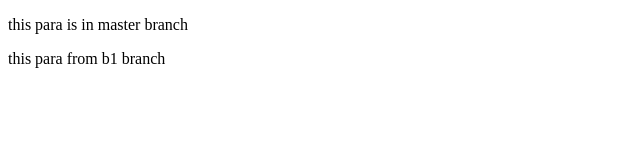
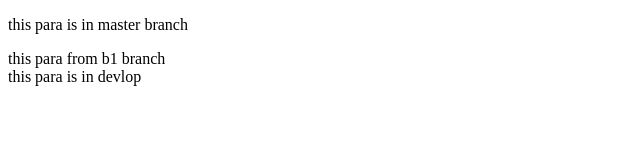
Before and after one commit to dbelsare/demo, a plain HTML site: page index.html in a window 1280 px wide. Shown: the whole page, without its empty margins (0-640 px from the left). Drawn offline with Linux system fonts and the light colour scheme.

Commit message:
index.html devlop branch added

```diff
--- a/index.html
+++ b/index.html
@@ -9,5 +9,8 @@
 <body>
     <p>this para is in master branch</p>
     <div>this para from b1 branch</div>
+    <a>
+        this para is in devlop
+    </a>
 </body>
 </html>
```
